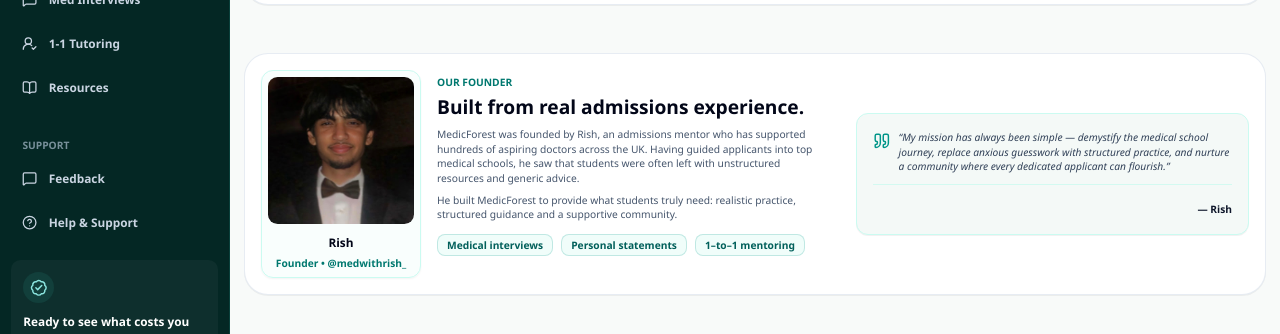
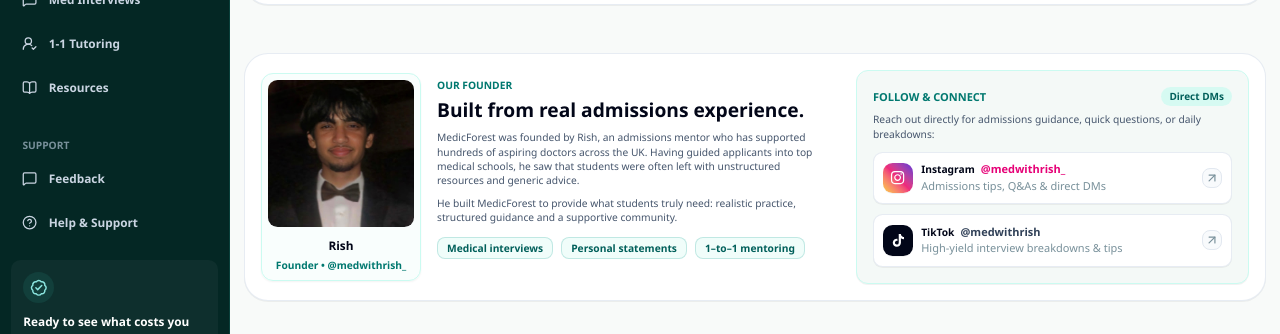
Before and after one commit to medwithrish-dot/medwithrish-site, a Next.js app: page /medicforest/about in a window 1280 px wide. Shown: the part 271-605 px from the top of the page. Built offline with nearby package versions, Linux system fonts and the light colour scheme; no server answers; grey boxes are pictures that could not be loaded.

Commit message:
Replace founder quote with Instagram and TikTok social cards

```diff
--- a/app/medicforest/about/page.tsx
+++ b/app/medicforest/about/page.tsx
@@ -3,9 +3,11 @@
 import Link from "next/link";
 import {
   ArrowRight,
+  ArrowUpRight,
   Quote,
   Trees,
 } from "lucide-react";
+import { FaInstagram, FaTiktok } from "react-icons/fa";
 import { MedicForestLandingShell } from "../ucat/_components/MedicForestLandingShell";
 import { RealStudentSuccessStories } from "./_components/RealStudentSuccessStories";
 
@@ -250,17 +252,75 @@
                 </div>
               </div>
 
-              {/* Right Column: Founder Quote Card */}
+              {/* Right Column: Founder Social Links Card */}
               <div className="lg:col-span-5">
-                <div className="flex h-full flex-col justify-between rounded-2xl border border-teal-100 bg-[#f4f9f7] p-6 shadow-2xs sm:p-7">
-                  <div className="flex items-start gap-3">
-                    <Quote className="h-6 w-6 shrink-0 text-teal-600 mt-0.5" />
-                    <p className="text-xs sm:text-sm italic leading-relaxed text-slate-700 font-medium">
-                      &ldquo;My mission has always been simple — demystify the medical school journey, replace anxious guesswork with structured practice, and nurture a community where every dedicated applicant can flourish.&rdquo;
+                <div className="flex h-full flex-col justify-between rounded-2xl border border-teal-100 bg-[#f4f9f7] p-5 shadow-2xs sm:p-6">
+                  <div>
+                    <div className="flex items-center justify-between">
+                      <span className="text-[11px] font-bold uppercase tracking-wider text-teal-700">
+                        Follow &amp; Connect
+                      </span>
+                      <span className="inline-flex items-center gap-1 rounded-full bg-teal-100/70 px-2 py-0.5 text-[10px] font-bold text-teal-800">
+                        Direct DMs
+                      </span>
+                    </div>
+                    <p className="mt-1.5 text-xs text-slate-600">
+                      Reach out directly for admissions guidance, quick questions, or daily breakdowns:
                     </p>
                   </div>
-                  <div className="mt-4 border-t border-teal-100/80 pt-3 text-right">
-                    <span className="text-xs font-bold text-slate-900">— Rish</span>
+
+                  <div className="mt-4 space-y-2.5">
+                    {/* Instagram */}
+                    <a
+                      href="https://instagram.com/medwithrish_"
+                      target="_blank"
+                      rel="noopener noreferrer"
+                      className="group flex items-center justify-between rounded-xl border border-slate-200/80 bg-white p-3 text-slate-900 shadow-2xs transition hover:border-pink-300 hover:bg-pink-50/30 hover:shadow-xs"
+                    >
+                      <div className="flex items-center gap-3">
+                        <div className="flex h-10 w-10 shrink-0 items-center justify-center rounded-xl bg-gradient-to-tr from-[#f9ce34] via-[#ee2a7b] to-[#6228d7] text-white shadow-2xs transition group-hover:scale-105">
+                          <FaInstagram className="h-5 w-5" />
+                        </div>
+                        <div>
+                          <div className="flex items-center gap-1.5">
+                            <span className="text-xs font-bold text-slate-950">Instagram</span>
+                            <span className="text-[11px] font-semibold text-pink-600">@medwithrish_</span>
+                          </div>
+                          <p className="text-[11px] text-slate-500">
+                            Admissions tips, Q&amp;As &amp; direct DMs
+                          </p>
+                        </div>
+                      </div>
+                      <div className="flex h-7 w-7 items-center justify-center rounded-lg border border-slate-200 bg-slate-50 text-slate-500 transition group-hover:border-pink-300 group-hover:bg-pink-100/60 group-hover:text-pink-700">
+                        <ArrowUpRight className="h-3.5 w-3.5" />
+                      </div>
+                    </a>
+
+                    {/* TikTok */}
+                    <a
+                      href="https://tiktok.com/@medwithrish"
+                      target="_blank"
+                      rel="noopener noreferrer"
+                      className="group flex items-center justify-between rounded-xl border border-slate-200/80 bg-white p-3 text-slate-900 shadow-2xs transition hover:border-slate-400 hover:bg-slate-50/80 hover:shadow-xs"
+                    >
+                      <div className="flex items-center gap-3">
+                        <div className="flex h-10 w-10 shrink-0 items-center justify-center rounded-xl bg-slate-950 text-white shadow-2xs transition group-hover:scale-105">
+                          <FaTiktok className="h-4 w-4" />
+                        </div>
+                        <div>
+                          <div className="flex items-center gap-1.5">
+                            <span className="text-xs font-bold text-slate-950">TikTok</span>
+                            <span className="text-[11px] font-semibold text-slate-700">@medwithrish</span>
+                          </div>
+                          <p className="text-[11px] text-slate-500">
+                            High-yield interview breakdowns &amp; tips
+                          </p>
+                        </div>
+                      </div>
+                      <div className="flex h-7 w-7 items-center justify-center rounded-lg border border-slate-200 bg-slate-50 text-slate-500 transition group-hover:border-slate-400 group-hover:bg-slate-200/70 group-hover:text-slate-900">
+                        <ArrowUpRight className="h-3.5 w-3.5" />
+                      </div>
+                    </a>
                   </div>
                 </div>
               </div>
```
